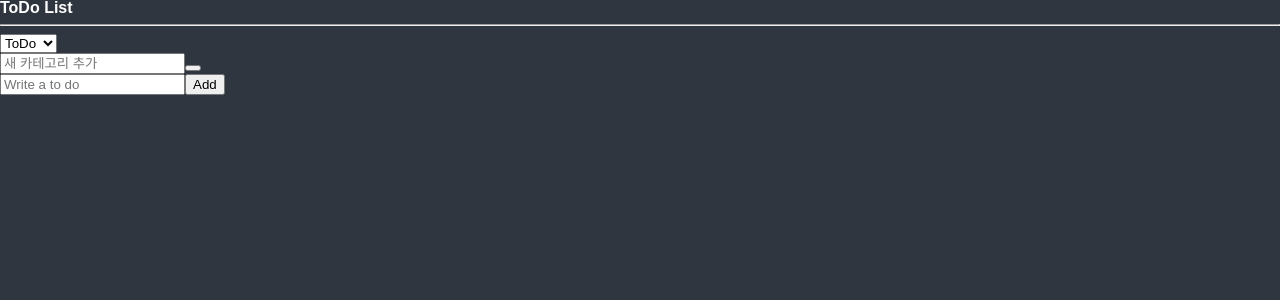
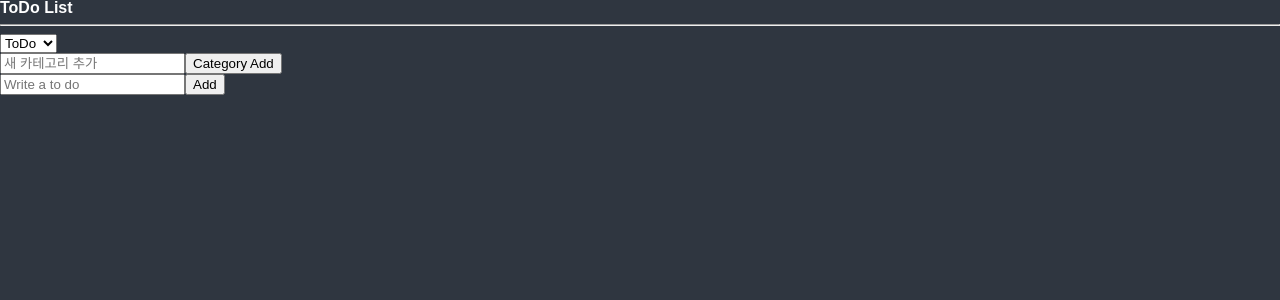
Before and after one commit to yongchanson/React_8_NetflixClone, a React (Create React App) app: page / in a window 1280 px wide. Shown: the top 300 px of the page. Built offline with nearby package versions, Linux system fonts and the light colour scheme.

Commit message:
CreateCategory button

```diff
--- a/src/components/CreateCategory.tsx
+++ b/src/components/CreateCategory.tsx
@@ -25,7 +25,7 @@ function CreateCategory() {
     return(
         <Form onSubmit={handleSubmit(onValid)}>
             <input {...register("customCategory")} placeholder="새 카테고리 추가" />
-            <Button><i className="fas fa-plus-square"></i></Button>
+            <Button>Category Add</Button>
         </Form>
     )
 }
```
